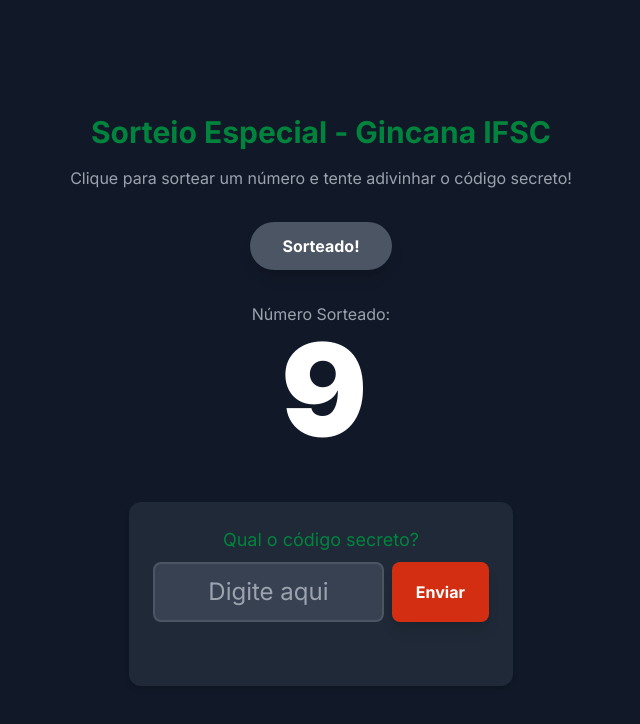
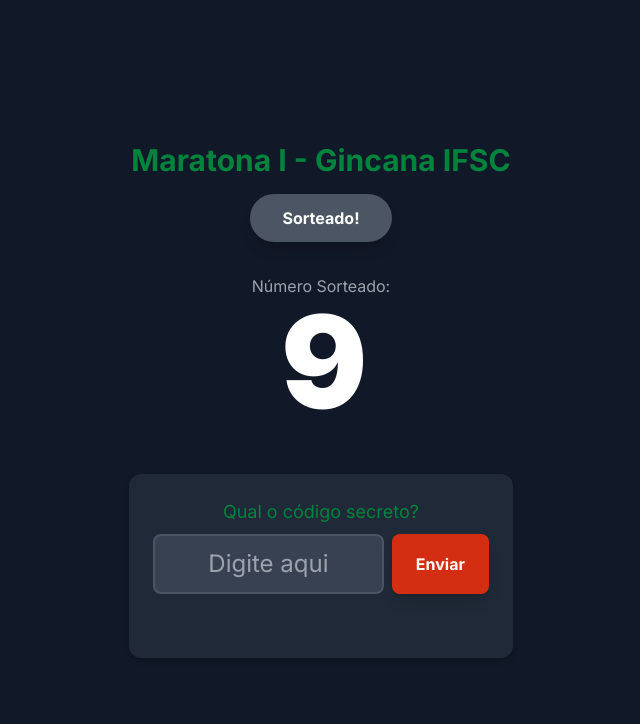
Before and after one commit to prof-ezqeu/gincana, a plain HTML site: page index.html in a window 1280 px wide. Both pictures are taken after a click on the button "Sortear Número". Shown: the whole page, without its empty margins (319-959 px from the left). Drawn offline with nearby package versions, Linux system fonts and the light colour scheme.

Commit message:
Update index.html

```diff
--- a/index.html
+++ b/index.html
@@ -31,8 +31,8 @@
     <div class="container mx-auto p-4 flex flex-col items-center justify-center min-h-screen text-center">
 
         <!-- Título -->
-        <h1 class="text-3xl font-bold mb-4 text-[#00843D]">Sorteio Especial - Gincana IFSC</h1>
-        <p class="text-gray-400 mb-8">Clique para sortear um número e tente adivinhar o código secreto!</p>
+        <h1 class="text-3xl font-bold mb-4 text-[#00843D]">Maratona I - Gincana IFSC</h1>
+        <p id="explicacao" class="text-gray-400 mb-8">Clique para sortear um número e correr para calcular o código secreto!</p>
 
         <!-- Botão de Sorteio -->
         <button id="drawButton" class="bg-[#00843D] hover:bg-green-800 text-white font-bold py-3 px-8 rounded-full shadow-lg transition-transform transform hover:scale-105 disabled:bg-gray-600 disabled:cursor-not-allowed disabled:transform-none">
@@ -76,6 +76,7 @@
         const feedbackMessage = document.getElementById('feedbackMessage');
         const celebration = document.getElementById('celebration');
         const confettiContainer = document.getElementById('confetti-container');
+		const explicacao = document.getElementById("explicacao");
 
         // --- Variáveis do Jogo ---
         const values = [9, 22, 37, 54, 94, 117];
@@ -126,6 +127,7 @@
             // Desabilita o botão de sorteio
             drawButton.disabled = true;
             drawButton.textContent = 'Sorteado!';
+			explicacao.style.display = "none";
         }
 
         // Função para checar a tentativa do usuário
```
